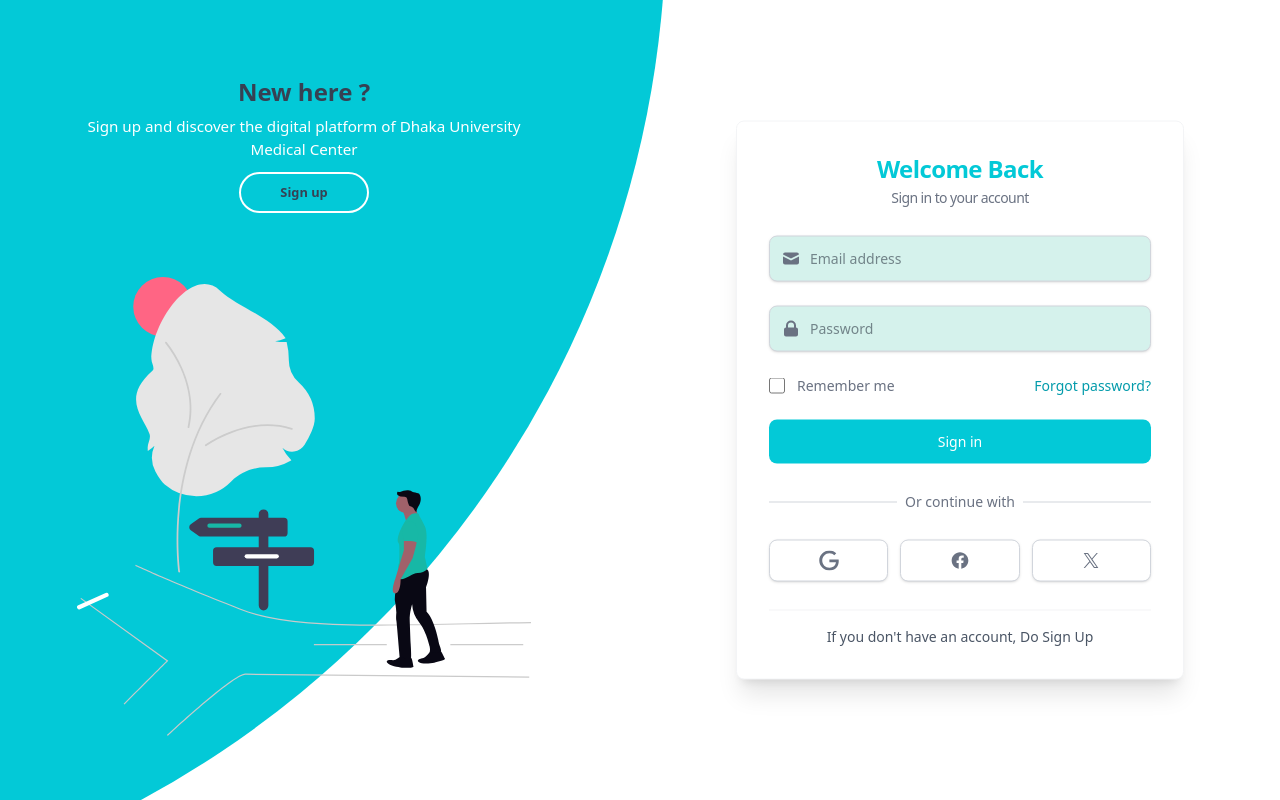
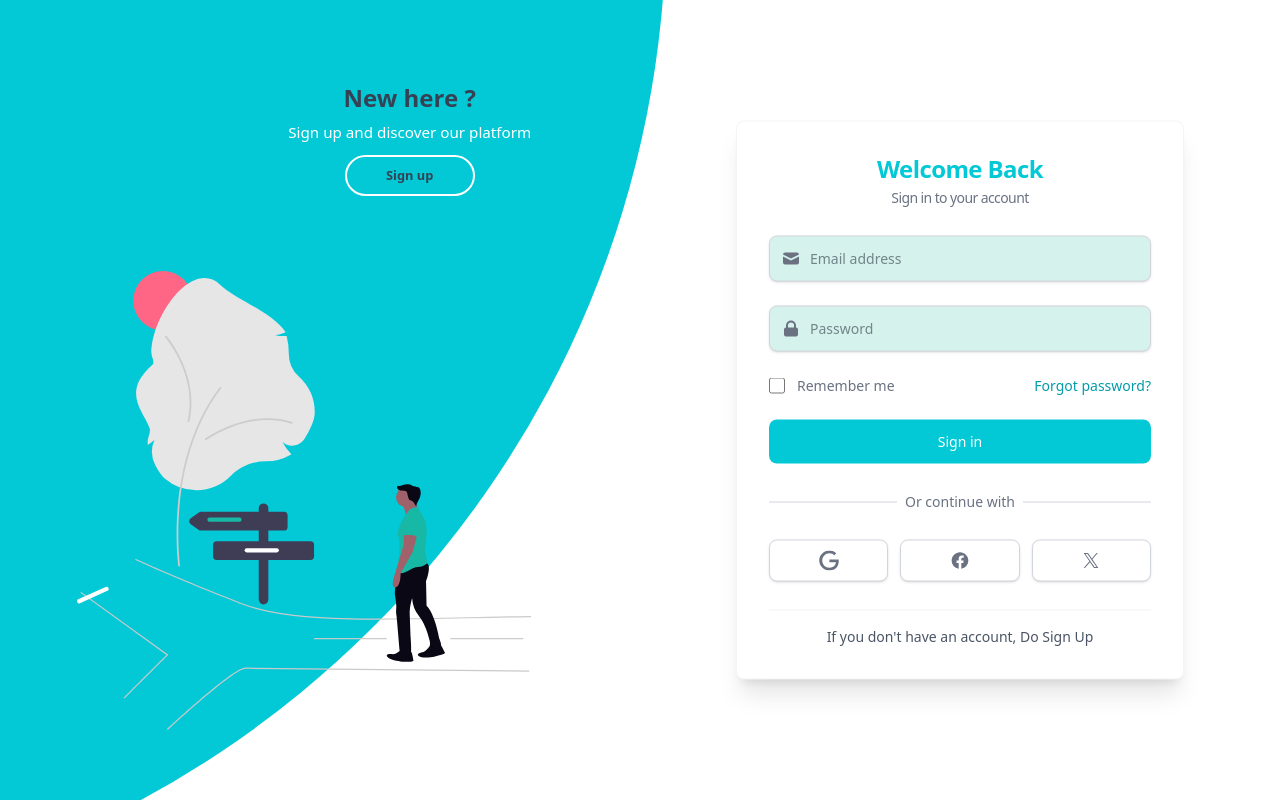
Before and after one commit to diptomistry/sliding-signin-signup, a Next.js app: page / in a window 1280 px wide. Built offline with nearby package versions, Linux system fonts and the light colour scheme.

Commit message:
Update sign-up prompt in SlidingLoginSignup component for clarity

```diff
--- a/app/page.js
+++ b/app/page.js
@@ -76,8 +76,7 @@ const SlidingLoginSignup = () => {
               New here ?
             </h3>
             <p className="text-[0.7rem] lg:text-[0.95rem] px-0 py-2 lg:py-[0.7rem]">
-              Sign up and discover the digital platform of Dhaka University
-              Medical Center
+            Sign up and discover our platform
             </p>
             <button
               className="bg-transparent w-[110px] h-[35px] text-gray-700 text-[0.7rem] lg:w-[130px] lg:h-[41px] lg:text-[0.8rem]  font-semibold   border-2 border-white rounded-full transition-colors duration-300 hover:bg-white hover:text-gray-700"
```
